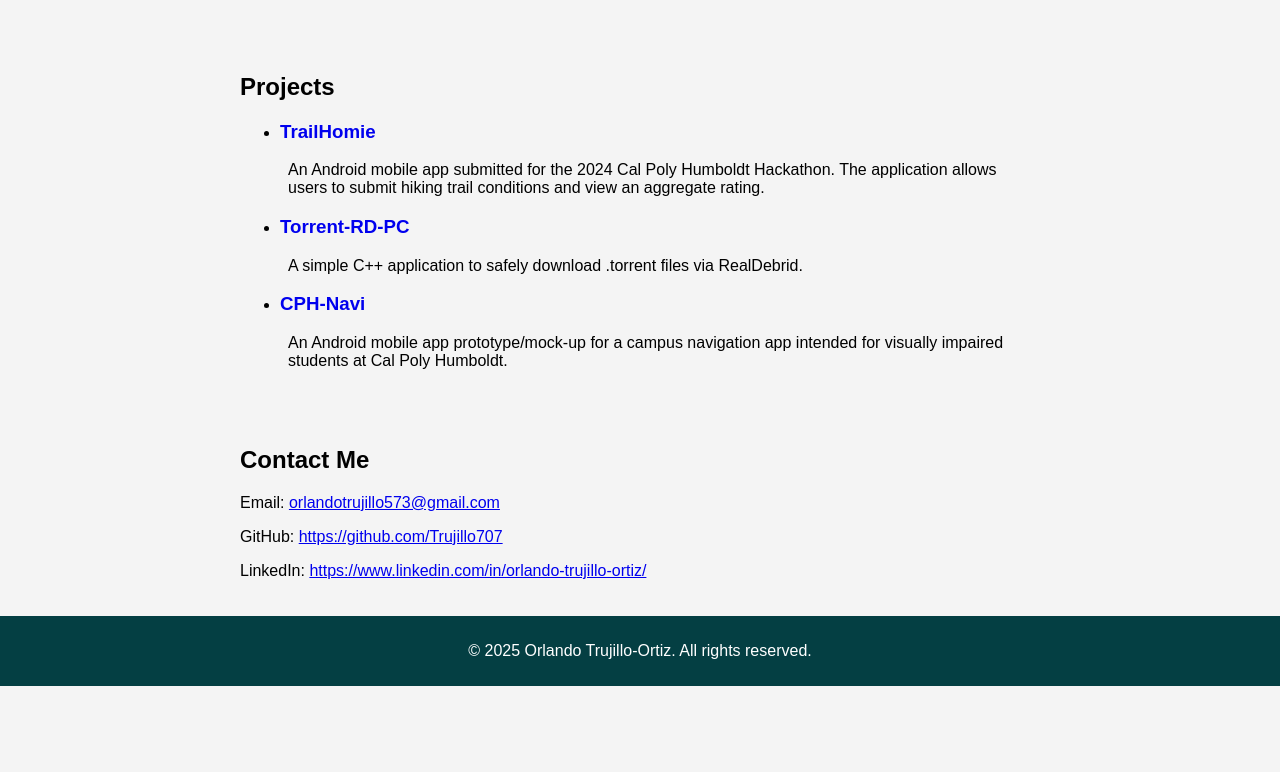
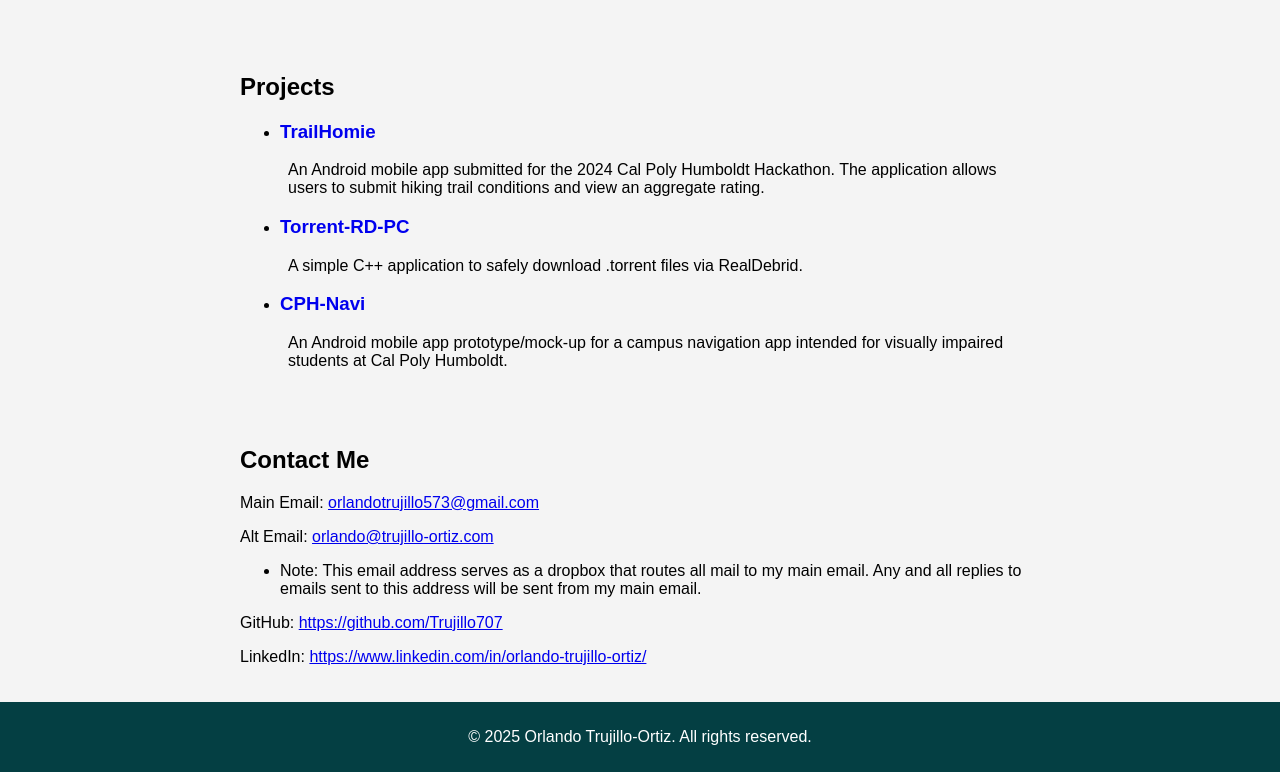
Before and after one commit to Trujillo707/trujillo707.github.io, a plain HTML site: page index.html in a window 1280 px wide. Shown: the part 611-1383 px from the top of the page. Before the commit the page ends 1297 px from the top, so only its background shows below. Drawn offline with Linux system fonts and the light colour scheme.

Commit message:
alt email

```diff
--- a/index.html
+++ b/index.html
@@ -3,7 +3,7 @@
 <head>
     <meta charset="UTF-8"/>
     <meta name="viewport" content="width=device-width, initial-scale=1.0"/>
-    <title>My Portfolio</title>
+    <title>Orlando's Portfolio</title>
     <link rel="stylesheet" href="style.css"/>
     <link rel="apple-touch-icon" sizes="180x180" href="img/apple-touch-icon.png">
     <link rel="icon" type="image/png" sizes="192x192" href="img/android-chrome-192x192.png">
@@ -64,7 +64,14 @@
 
     <section id="contact">
         <h2>Contact Me</h2>
-        <p>Email: <a href="mailto:orlandotrujillo573@gmail.com">orlandotrujillo573@gmail.com</a></p>
+        <p>Main Email: <a href="mailto:orlandotrujillo573@gmail.com">orlandotrujillo573@gmail.com</a></p>
+        <p>Alt Email: <a href="mailto:orlando@trujillo-ortiz.com">orlando@trujillo-ortiz.com</a></p>
+        <ul>
+            <li>
+                Note: This email address serves as a dropbox that routes all mail to my main email.
+                Any and all replies to emails sent to this address will be sent from my main email.
+            </li>
+        </ul>
         <p>GitHub: <a href="https://github.com/Trujillo707">https://github.com/Trujillo707</a></p>
         <p>LinkedIn: <a href="https://www.linkedin.com/in/orlando-trujillo-ortiz/">https://www.linkedin.com/in/orlando-trujillo-ortiz/</a></p>
     </section>
```
